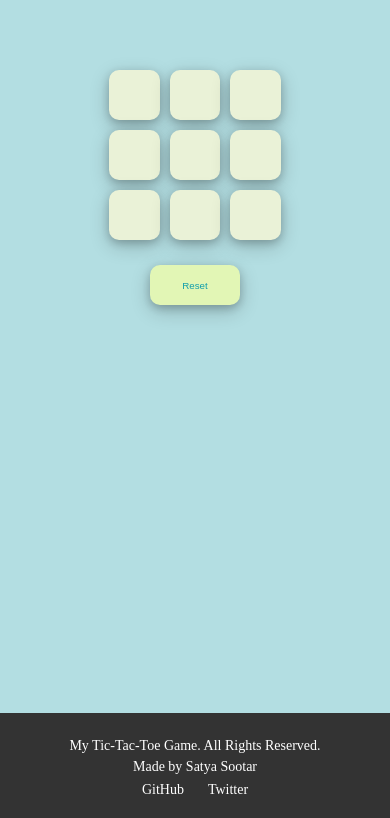
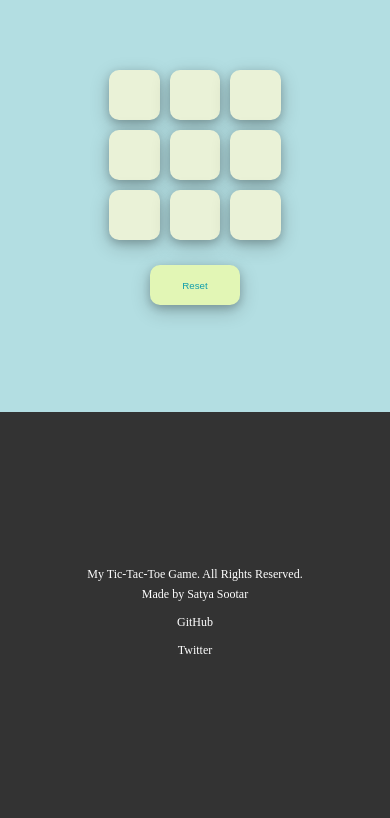
Before and after one commit to satyasootar/Tic-Tac-Toe-Game, a plain HTML site: page index.html in a window 390 px wide. Shown: the part 65-883 px from the top of the page. Drawn offline with Linux system fonts and the light colour scheme.

Commit message:
added responsiveness to the footer

```diff
--- a/style.css
+++ b/style.css
@@ -142,3 +142,31 @@ footer {
 .social-icons a:hover {
     color: #00aaff;
 }
+/* Responsiveness to the footer */
+@media (max-width: 768px) {
+    footer{
+        padding: 150px;
+    }
+    .footer-content p {
+        font-size: 16px;
+    }
+
+    .social-icons li {
+        display: block;
+        margin: 10px 0;
+    }
+}
+
+@media (max-width: 480px) {
+    footer {
+        padding: 150px 0;
+    }
+
+    .footer-content p {
+        font-size: 12px;
+    }
+
+    .social-icons a {
+        font-size: 12px;
+    }
+}
```
